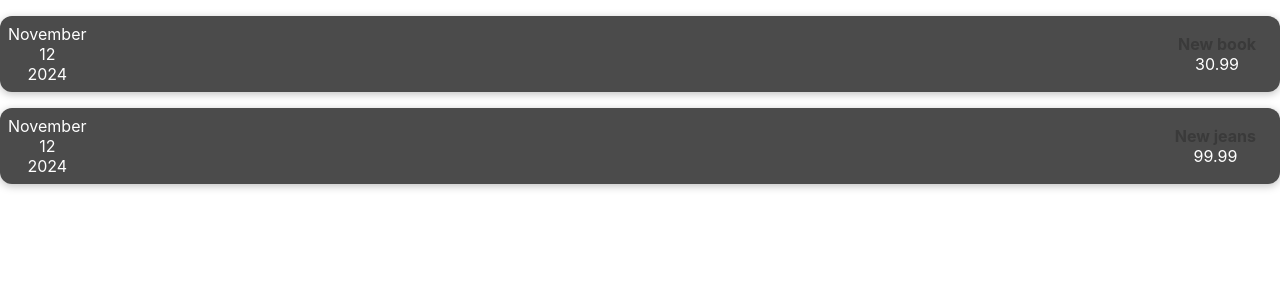
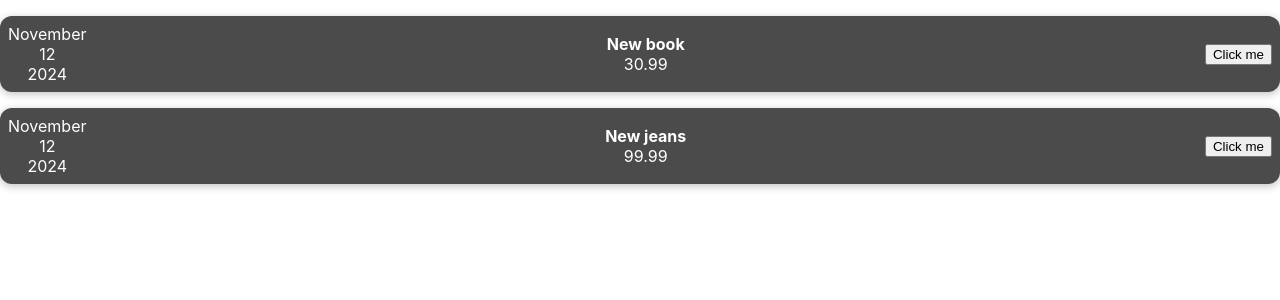
Before and after one commit to sandratjh/expenses, a React (Create React App) app: page / in a window 1280 px wide. Shown: the top 300 px of the page. Built offline with nearby package versions, Linux system fonts and the light colour scheme.

Commit message:
Sündmuste töötlus komponentides

```diff
--- a/src/components/Expenses/ExpenseItem.css
+++ b/src/components/Expenses/ExpenseItem.css
@@ -21,7 +21,7 @@
 }
 
 .expense-item h2 {
-    color: #3a3a3a;
+    color: white;
     font-size: 1rem;
     flex: 1;
     margin: 0 1rem;
--- a/src/components/Expenses/ExpenseItem.js
+++ b/src/components/Expenses/ExpenseItem.js
@@ -1,7 +1,16 @@
 import "./ExpenseItem.css";
 import ExpenseDate from "./ExpenseDate";
+import Card from '../UI/Card';
+import { useState } from 'react'
 
 const ExpenseItem = (props) => {
+    const [title, setTitle] = useState(props.data.title)
+
+    const clickHandler = () => {
+        console.log('Clicked!')
+        setTitle(`Updated by click ${title}`)
+        console.log(title)
+    }
 
     return (
         <div className='expense-item'>
@@ -10,6 +19,7 @@
                 <h2>{props.data.title}</h2>
                 <div className='expense-item_price'>{props.data.price}</div>
             </div>
+            <button onClick={clickHandler}>Click me</button>
         </div>
     )
 }
```
